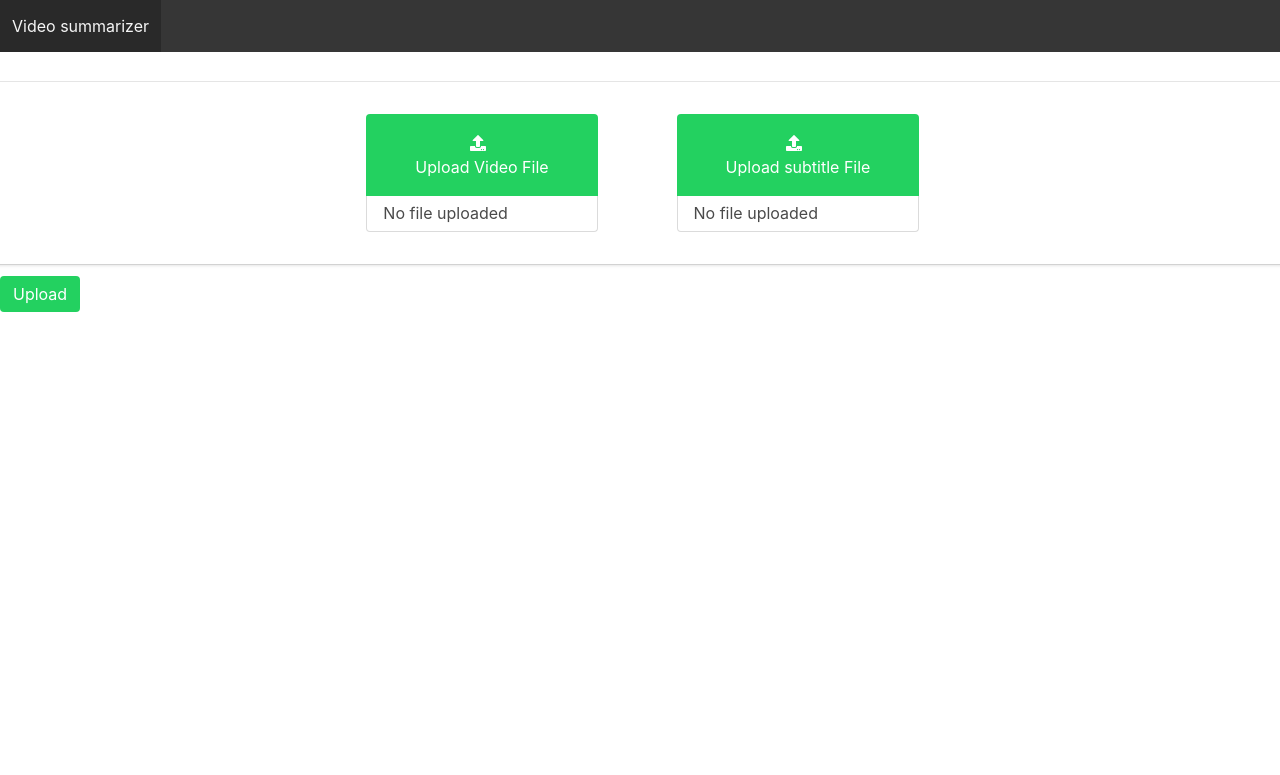
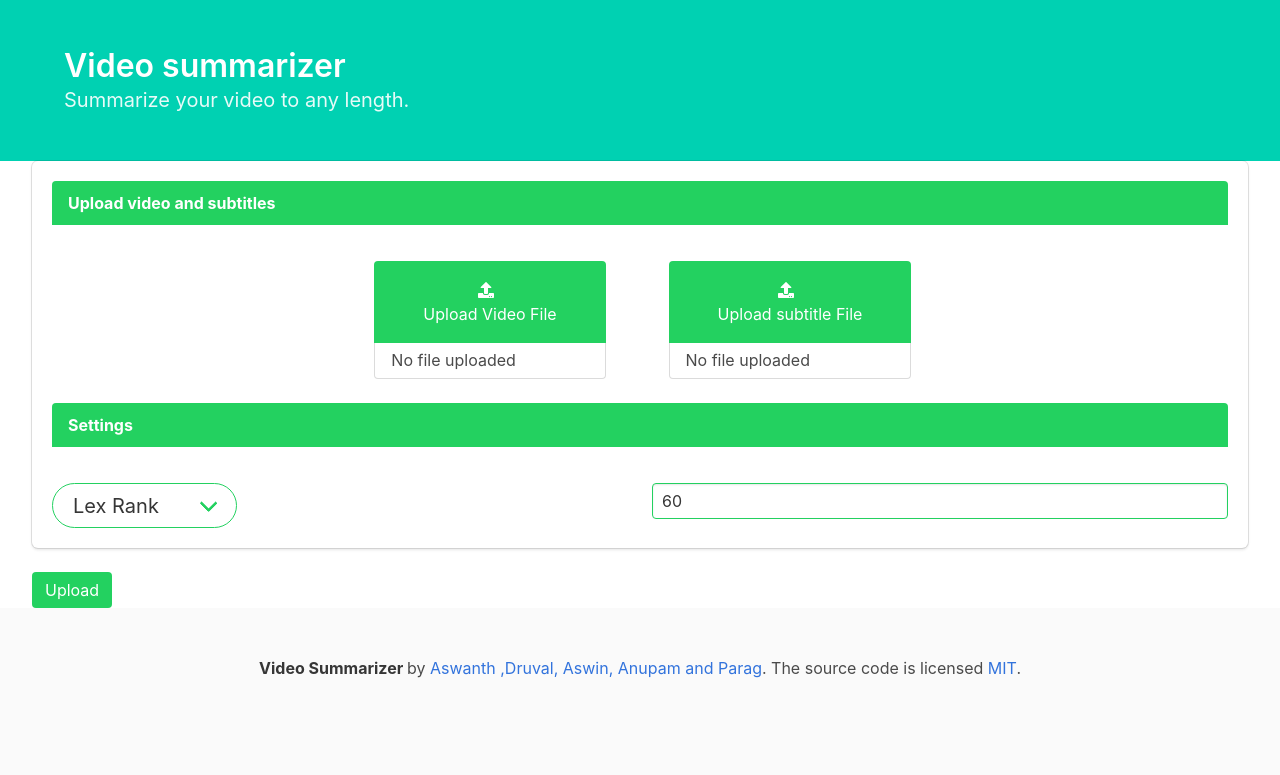
Before and after one commit to aswanthkoleri/VideoMash, a Django app: page /main/ in a window 1280 px wide. Shown: the top 775 px of the page. Run offline with Django 3.2, Linux system fonts and the light colour scheme; some libraries are stand-ins or nearby versions.

Commit message:
Add edited req.txt

```diff
--- a/main/templates/main.html
+++ b/main/templates/main.html
@@ -10,29 +10,39 @@
     <script defer src="https://use.fontawesome.com/releases/v5.3.1/js/all.js"></script>
     <style>
     .form-start {
-        margin-top : 30px;
+        margin-top : 10px;
     }
     </style>
 </head>
 <body>
-<nav class="navbar is-dark" role="navigation" aria-label="main navigation">
-  <div class="navbar-brand">
-    <a class="navbar-item" href="https://bulma.io">
-    <h1>Video summarizer</h1>
-    </a>
+    <!-- Navbar start  -->
+    <section class="nav hero is-primary" >
+            <div class="hero-body">
+              <div class="container">
+                <h1 class="title">
+                  Video summarizer
+                </h1>
+                <h2 class="subtitle">
+                  Summarize your video to any length.
+                </h2>
+              </div>
+            </div>
+    </section>
+    <!-- Navbar end -->
+<div class="container is-fluid" >
 
-    <a role="button" class="navbar-burger" aria-label="menu" aria-expanded="false">
-      <span aria-hidden="true"></span>
-      <span aria-hidden="true"></span>
-      <span aria-hidden="true"></span>
-    </a>
-  </div>
-</nav>
 <form method="post" enctype="multipart/form-data">
 
                 {% csrf_token %}
                 {% comment %} {% for field in form.visible_fields %} {% endcomment %}
-<div class="form-start columns box">
+               <div class="box">
+                   <div class="message is-success">
+                    <div class="message-header ">
+                            <p>Upload video and subtitles</p>
+                    </div>
+                </div>
+<div class="form-start columns ">
+
                 <div class="column ">
                 </div>
                 <div class="column">
@@ -77,26 +87,43 @@
                         </div>
                         </div>
                         </div>
-                <div class="column">
+                <div class="column ">
+            </div>
+</div>
+<div class="message is-success">
+        <div class="message-header ">
+                <p>Settings</p>
+        </div>
+    </div>
+<div class="form-start columns ">
+        <div class="column ">
+            <div class="select is-success is-rounded is-medium">
+                {% render_field form.summarizeType  %}
+            </div>
         </div>
 
+        <div class="column ">
+                {% render_field form.summarizationTime class="input is-success"  %}
         </div>
+</div>
+</div>
+
                 {% comment %} {{ field.errors }} {% endcomment %}
                 {% comment %} {% render_field field style="border: 2px dashed red;" placeholder=field.name %} {% endcomment %}
                 {% comment %} {{ field.help_text }} {% endcomment %}
                 {% comment %} {% endfor %} {% endcomment %}
                 {% comment %} {{ form.as_p }} {% endcomment %}
-
             <a class="button is-success" type="submit">Upload</a>
-
 </form>
-
-    {% comment %} <h1> Video summarizer </h1>
-    <form method="post" enctype="multipart/form-data">
-        {% csrf_token %}
-        {{ form.as_p }}
-        <button type="submit">Upload</button>
-    </form> {% endcomment %}
+</div>
+<footer class="footer">
+        <div class="content has-text-centered">
+          <p>
+            <strong>Video Summarizer </strong> by <a href="https://jgthms.com">Aswanth ,Druval, Aswin, Anupam and Parag</a>. The source code is licensed
+            <a href="http://opensource.org/licenses/mit-license.php">MIT</a>.
+          </p>
+        </div>
+      </footer>
 </body>
 <script>
 var file = document.getElementById("file");
--- a/requirements.txt
+++ b/requirements.txt
@@ -3,6 +3,7 @@ certifi==2018.8.24
 chardet==3.0.4
 decorator==4.3.0
 Django==2.1.2
+django-widget-tweaks==1.4.3
 docopt==0.6.2
 idna==2.7
 imageio==2.4.1
```
Lines whose indentation alone changed are shown as unchanged.
